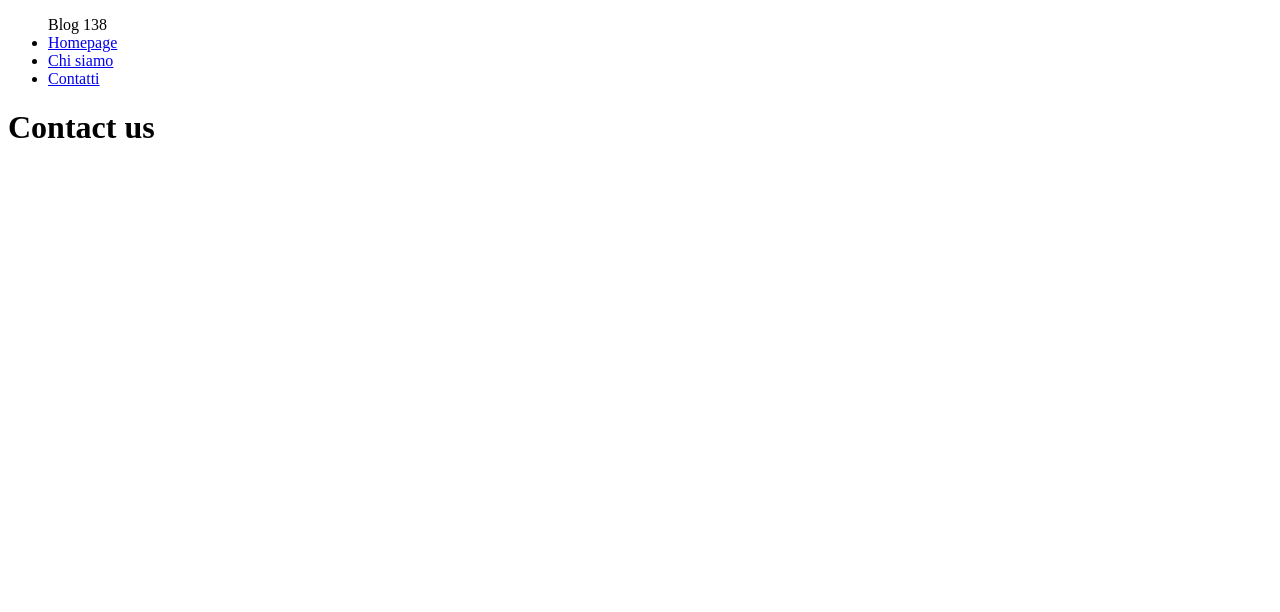
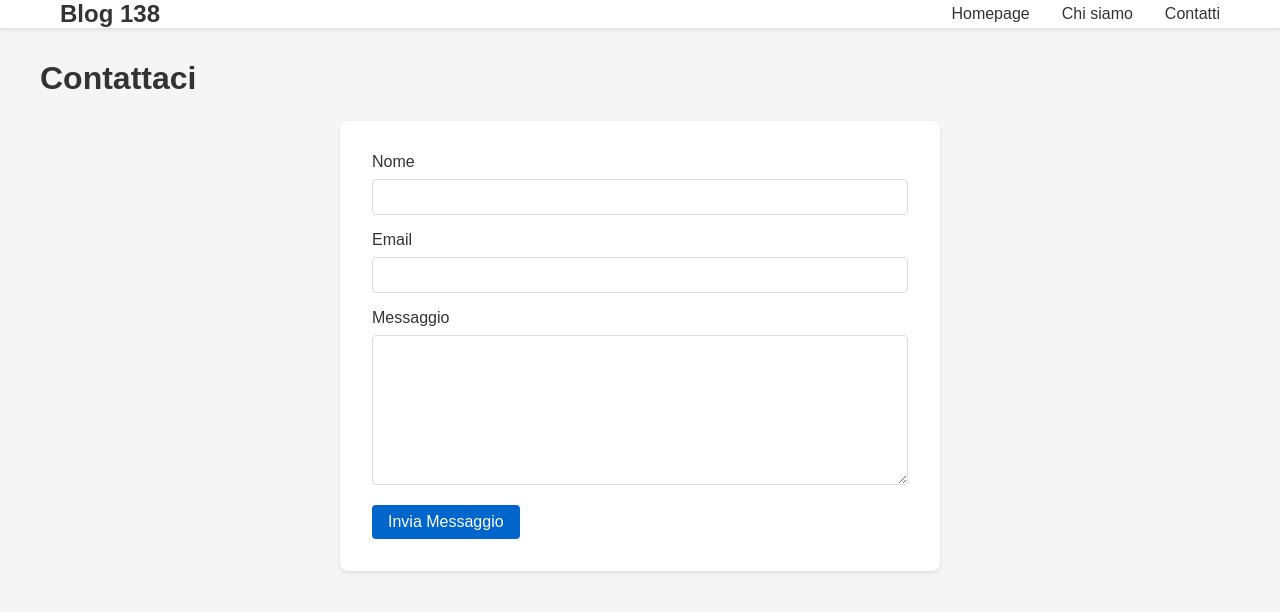
Before and after one commit to MatteoCipolla99/react-router, a React (Vite) app: page /contacts in a window 1280 px wide. Shown: the top 612 px of the page. Built offline with nearby package versions, Linux system fonts and the light colour scheme.

Commit message:
feat:add another pages

```diff
--- a/src/index.css
+++ b/src/index.css
@@ -0,0 +1,196 @@
+/******RESET*******/
+
+* {
+  margin: 0;
+  padding: 0;
+  box-sizing: border-box;
+}
+
+/******GENERAL*******/
+
+body {
+  font-family: Arial, sans-serif;
+  background-color: #f5f5f5;
+  color: #333;
+}
+
+.container {
+  max-width: 1200px;
+  margin: 0 auto;
+  padding: 0 20px;
+}
+
+/******HEADER*******/
+
+header {
+  background-color: white;
+  box-shadow: 0 2px 4px rgba(0, 0, 0, 0.1);
+  position: sticky;
+  top: 0;
+  z-index: 100;
+}
+
+nav {
+  padding: 1rem 0;
+}
+
+nav ul {
+  display: flex;
+  justify-content: space-between;
+  align-items: center;
+  list-style: none;
+}
+
+nav .logo {
+  font-size: 1.5rem;
+  font-weight: bold;
+}
+
+nav .nav-links {
+  display: flex;
+  gap: 2rem;
+}
+
+nav a {
+  text-decoration: none;
+  color: #333;
+}
+
+nav a:hover {
+  color: #0066cc;
+}
+
+/******HOMEPAGE*******/
+
+.page-container {
+  padding: 2rem 0;
+}
+
+.page-title {
+  font-size: 2rem;
+  margin-bottom: 1.5rem;
+}
+
+.posts-wrap {
+  display: flex;
+  flex-wrap: wrap;
+  justify-content: flex-start;
+  margin-top: 2rem;
+}
+
+.post-card {
+  background: white;
+  border-radius: 8px;
+  box-shadow: 0 2px 4px rgba(0, 0, 0, 0.1);
+  overflow: hidden;
+  width: calc(33.33% - 2rem);
+  margin-bottom: 2rem;
+  margin-right: 2rem;
+}
+
+.post-card:nth-child(3n) {
+  margin-right: 0;
+}
+
+.post-card img {
+  width: 100%;
+  height: 200px;
+  object-fit: cover;
+}
+
+.post-content {
+  padding: 1rem;
+}
+
+.post-title {
+  font-size: 1.25rem;
+  margin-bottom: 0.5rem;
+}
+
+.post-description {
+  color: #666;
+  margin-bottom: 1rem;
+}
+
+.tags {
+  display: flex;
+  flex-wrap: wrap;
+  gap: 0.5rem;
+}
+
+.tag {
+  background: #e6f0ff;
+  color: #0066cc;
+  padding: 0.25rem 0.5rem;
+  border-radius: 4px;
+  font-size: 0.875rem;
+}
+
+/******FORM*******/
+
+.form-container {
+  max-width: 600px;
+  margin: 0 auto;
+  background: white;
+  padding: 2rem;
+  border-radius: 8px;
+  box-shadow: 0 2px 4px rgba(0, 0, 0, 0.1);
+}
+
+.form-group {
+  margin-bottom: 1rem;
+}
+
+.form-group label {
+  display: block;
+  margin-bottom: 0.5rem;
+  font-weight: 500;
+}
+
+.form-group input,
+.form-group textarea {
+  width: 100%;
+  padding: 0.5rem;
+  border: 1px solid #ddd;
+  border-radius: 4px;
+  font-size: 1rem;
+}
+
+.form-group textarea {
+  min-height: 150px;
+}
+
+.button {
+  background: #0066cc;
+  color: white;
+  padding: 0.5rem 1rem;
+  border: none;
+  border-radius: 4px;
+  cursor: pointer;
+  font-size: 1rem;
+}
+
+.button:hover {
+  background: #0052a3;
+}
+
+/******ABOUT-US*******/
+.about-content {
+  background: white;
+  padding: 2rem;
+  border-radius: 8px;
+  box-shadow: 0 2px 4px rgba(0, 0, 0, 0.1);
+}
+
+.about-content p {
+  margin-bottom: 1.5rem;
+}
+
+.values-list {
+  margin-left: 1.5rem;
+  margin-top: 1rem;
+}
+
+.values-list li {
+  margin-bottom: 0.5rem;
+}
--- a/src/layouts/DefaultLayout.jsx
+++ b/src/layouts/DefaultLayout.jsx
@@ -5,7 +5,9 @@ export default function DefaultLayout() {
   return (
     <>
       <Header />
-      <Outlet />
+      <main>
+        <Outlet />
+      </main>
     </>
   );
 }
--- a/src/pages/AboutUs.jsx
+++ b/src/pages/AboutUs.jsx
@@ -1,8 +1,25 @@
 export default function AboutUs() {
   return (
-    <div>
-      <h2>Chi Siamo</h2>
-      <p>Siamo un team appassionato di sviluppatori.</p>
+    <div className="container page-container">
+      <h2 className="page-title">Chi Siamo</h2>
+      <div className="about-content">
+        <p>
+          Siamo un team appassionato di sviluppatori che condivide la propria
+          conoscenza ed esperienza nel mondo della programmazione.
+          <br />
+          La nostra missione è rendere la tecnologia accessibile a tutti
+          attraverso articoli, tutorial e guide pratiche.
+        </p>
+        <div>
+          <h3 class>I Nostri Valori</h3>
+          <ul className="values-list">
+            <li>Condivisione della conoscenza</li>
+            <li>Apprendimento continuo</li>
+            <li>Supporto alla community</li>
+            <li>Innovazione tecnologica</li>
+          </ul>
+        </div>
+      </div>
     </div>
   );
 }
--- a/src/pages/ContactUs.jsx
+++ b/src/pages/ContactUs.jsx
@@ -1,7 +1,66 @@
+import { useState } from "react";
+
 export default function ContactUs() {
+  const [formData, setFormData] = useState({
+    name: "",
+    email: "",
+    message: "",
+  });
+
+  const handleSubmit = (e) => {
+    e.preventDefault();
+    console.log("Form inviato:", formData);
+  };
+
+  const handleChange = (e) => {
+    setFormData((prev) => ({
+      ...prev,
+      [e.target.name]: e.target.value,
+    }));
+  };
+
   return (
-    <>
-      <h1>Contact us</h1>
-    </>
+    <div className="container page-container">
+      <h1 className="page-title">Contattaci</h1>
+      <div className="form-container">
+        <form onSubmit={handleSubmit}>
+          <div className="form-group">
+            <label htmlFor="name">Nome</label>
+            <input
+              type="text"
+              id="name"
+              name="name"
+              value={formData.name}
+              onChange={handleChange}
+              required
+            />
+          </div>
+          <div className="form-group">
+            <label htmlFor="email">Email</label>
+            <input
+              type="email"
+              id="email"
+              name="email"
+              value={formData.email}
+              onChange={handleChange}
+              required
+            />
+          </div>
+          <div className="form-group">
+            <label htmlFor="message">Messaggio</label>
+            <textarea
+              id="message"
+              name="message"
+              value={formData.message}
+              onChange={handleChange}
+              required
+            ></textarea>
+          </div>
+          <button type="submit" className="button">
+            Invia Messaggio
+          </button>
+        </form>
+      </div>
+    </div>
   );
 }
```
